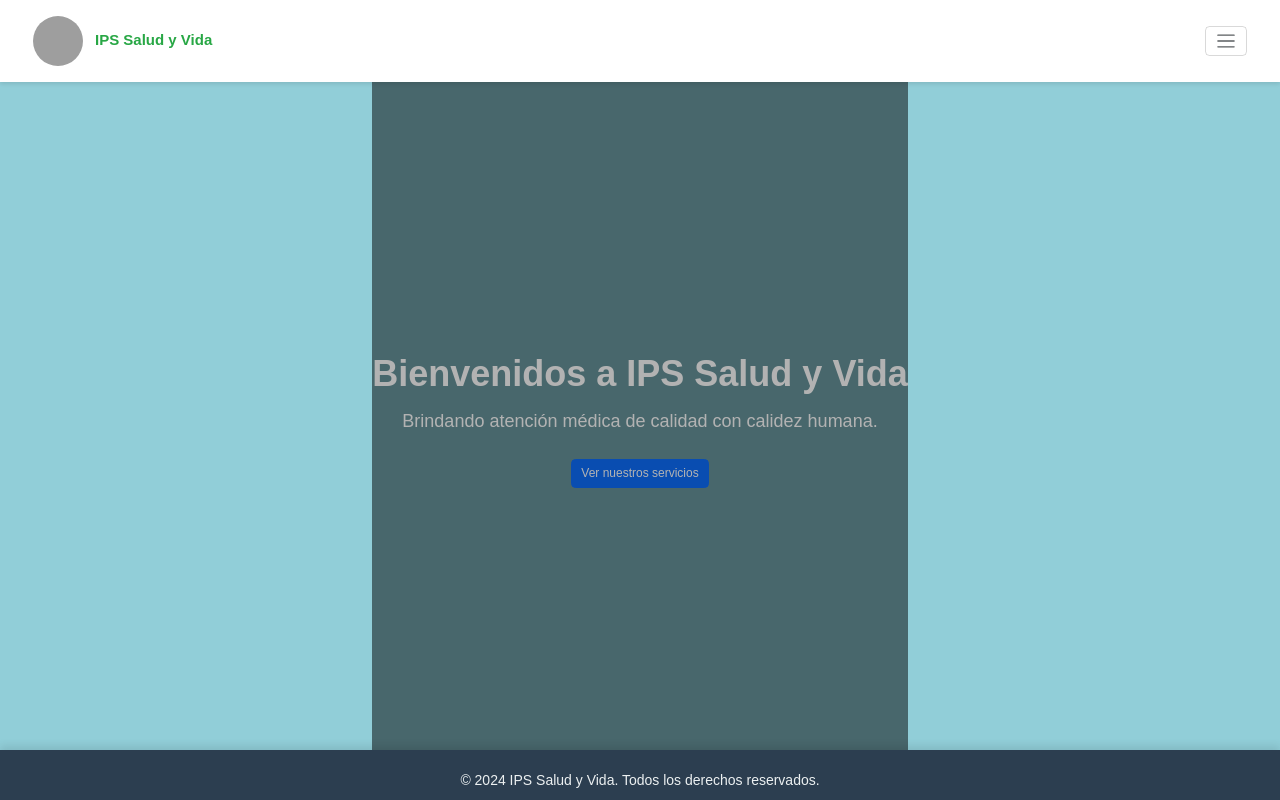
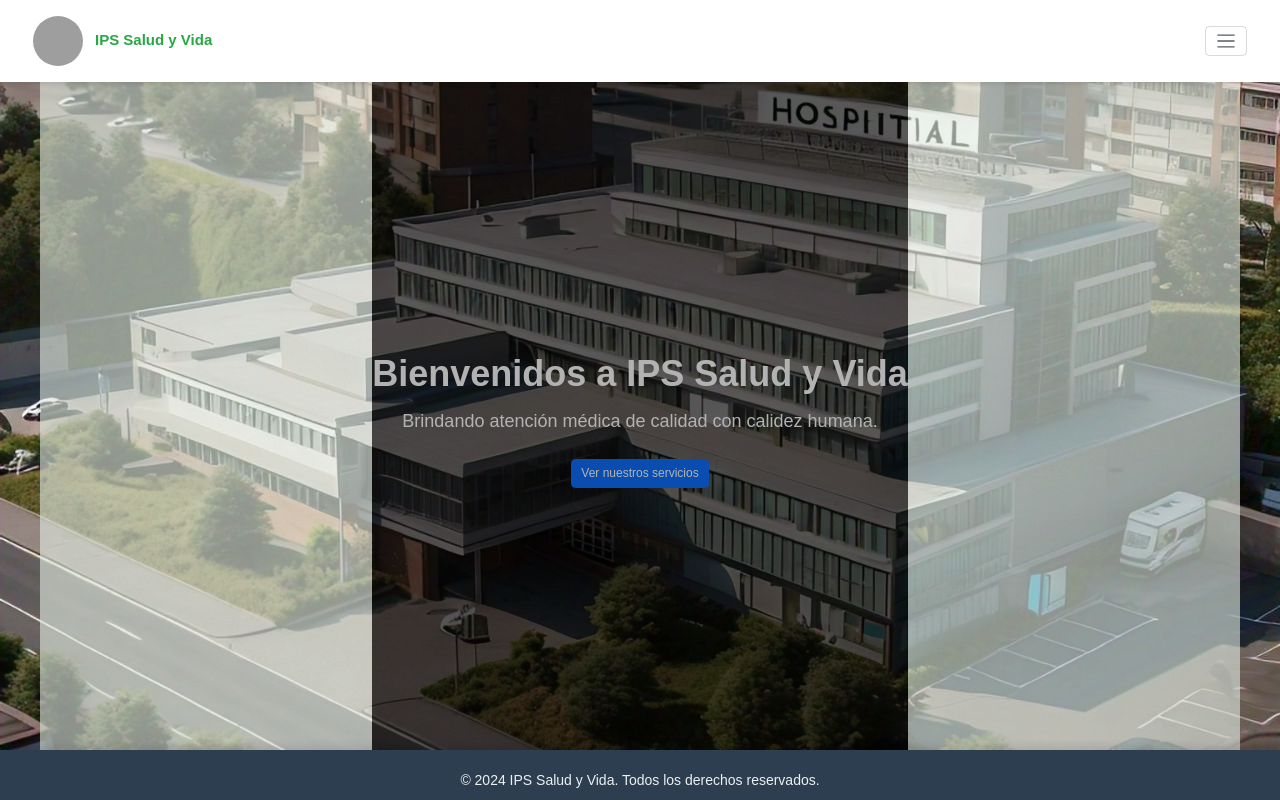
Before and after one commit to lumacg06/Frontend, a React (Vite) app: page / in a window 1280 px wide. Built offline with nearby package versions, Linux system fonts and the light colour scheme; grey boxes are pictures that could not be loaded.

Commit message:
App.jsx actualizado para agregar importación y estilo de imágenes, OcupacionesApp.css e index.css modificados para cambios de diseño y de imagen de fondo

```diff
--- a/src/App.jsx
+++ b/src/App.jsx
@@ -10,6 +10,9 @@ import "./App.css";
 import MunicipiosApp from "./components/componentsMuncipios/MunicipiosApp";
 import OcupacionesApp from "./components/componentsOcupacion/OcupacionesApp";
 
+// Importar la imagen
+import mejorH from './Imagenes/MejorH.jpg';
+
 const App = () => {
   const [show, setShow] = React.useState(false);
 
@@ -19,7 +22,6 @@ const App = () => {
   return (
     <Router>
       <div className="app-container">
-        {/* Fixed top navbar with background image */}
         <Navbar expand={false} fixed="top" className="navbar-custom">
           <Container fluid>
             <Navbar.Brand as={Link} to="/" className="logo">
@@ -27,13 +29,13 @@ const App = () => {
               IPS Salud y Vida
             </Navbar.Brand>
             <Navbar.Toggle
-              id="menu-toggle-button" // Cambiado
+              id="menu-toggle-button"
               aria-controls="offcanvas-navbar"
               onClick={handleShow}
             />
             <Offcanvas
               id="offcanvas-navbar"
-              placement="start"
+              placement=" start"
               show={show}
               onHide={handleClose}
             >
@@ -111,7 +113,6 @@ const App = () => {
           </Container>
         </Navbar>
 
-        {/* Main content area */}
         <main className="main-section">
           <Container fluid className="container-custom">
             <Routes>
@@ -121,14 +122,21 @@ const App = () => {
               <Route path="/paises" element={<PaisesApp />} />
               <Route path="/municipios" element={<MunicipiosApp />} />
               <Route path="/ocupaciones" element={<OcupacionesApp />} />
-
-
               <Route
                 path="/"
                 element={
                   <div
                     className="hero-section"
-                    style={{ backgroundImage: `url()` }}
+                    style={{
+                      backgroundImage: `url(${mejorH})`,
+                      backgroundSize: 'cover',
+                      backgroundPosition: 'center',
+                      height: '100vh',
+                      display: 'flex',
+                      justifyContent: 'center',
+                      alignItems: 'center',
+                      color: 'white'
+                    }}
                   >
                     <div className="hero-content">
                       <h1>Bienvenidos a IPS Salud y Vida</h1>
--- a/src/components/componentsOcupacion/OcupacionesApp.css
+++ b/src/components/componentsOcupacion/OcupacionesApp.css
@@ -118,7 +118,7 @@ label.ocupacionesform-label-codigo {
 /* Estilos para el input de búsqueda (si se necesita) */
 .ocupacion-search-input {
   position: fixed;
-  right: 433px;
+  right: 312px;
   padding: 10px;
   border: 1px solid #ccc;
   border-radius: 4px;
--- a/src/index.css
+++ b/src/index.css
@@ -3,7 +3,10 @@ body, html {
     margin: 0;
     padding: 0;
     font-family: 'Arial', sans-serif;
-    background-color: #91ced8;
+    background-color: #f6fdfe00; /* Color de fondo de respaldo */
+    background-image: url('./Imagenes/MejorH.jpg'); /* Ruta de la imagen */
+    background-size: cover; /* Asegura que la imagen cubra todo el fondo */
+    background-position: center; /* Centra la imagen */
     color: #333;
     height: 100%;
     font-size: 12px; /* Reducido el tamaño de la fuente global */
@@ -22,4 +25,5 @@ body, html {
     width: 100%; /* Asegura que el ancho sea 100% */
     max-width: 1200px; /* Controla el ancho máximo del contenedor */
     margin: 0 auto; /* Centra el contenedor horizontalmente */
+    background-color: rgba(226, 235, 226, 0.61); /* Color de fondo con opacidad para ver la imagen */
 }
```
Also changed, not shown: src/Imagenes/logo for an IPS.png (added).
